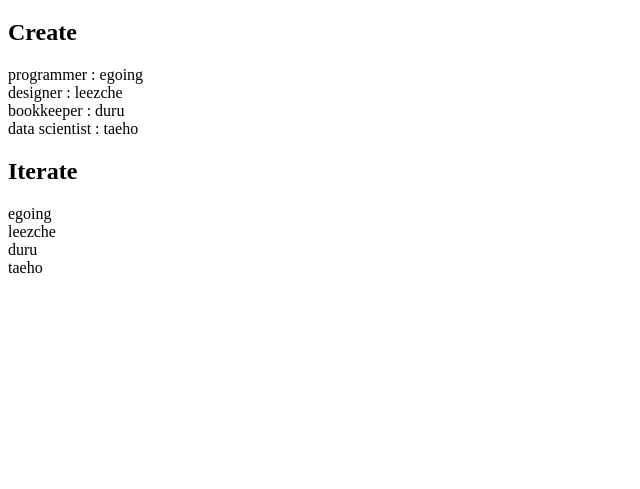
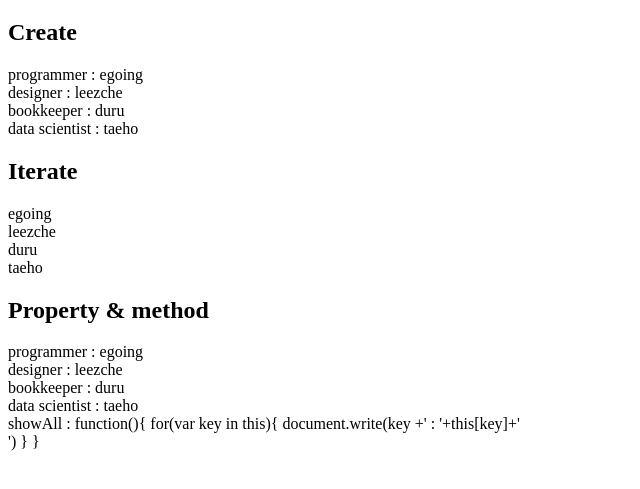
Before and after one commit to choi-byoungjin/Web, a plain HTML site: page ex10.html in a window 1280 px wide. Shown: the part 61-550 px from the top of the page, without its empty margins (0-640 px from the left). Drawn offline with Linux system fonts and the light colour scheme.

Commit message:
32.객체프로퍼티와 메소드

```diff
--- a/ex10.html
+++ b/ex10.html
@@ -25,5 +25,14 @@
         document.write(coworkers[key]+'<br>')
       }
     </script>
+    <h2>Property & method</h2>
+    <script>
+      coworkers.showAll = function(){
+        for(var key in this){
+          document.write(key +' : '+this[key]+'<br>')
+      }
+    }
+    coworkers.showAll();
+    </script>
   </body>
 </html>
```
